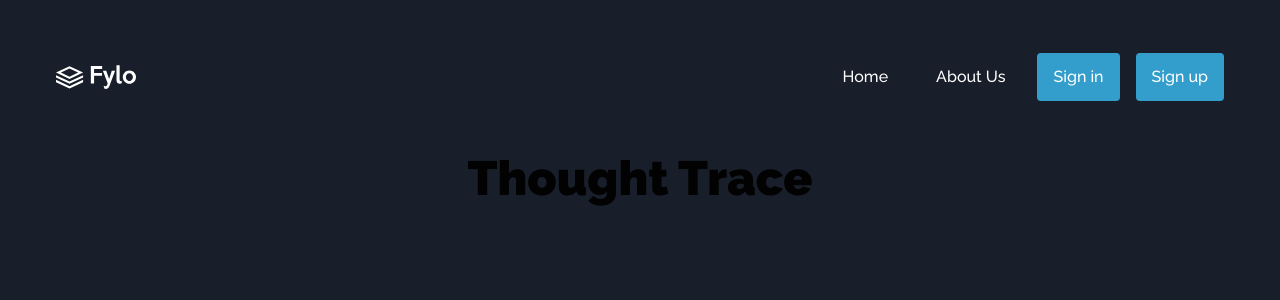
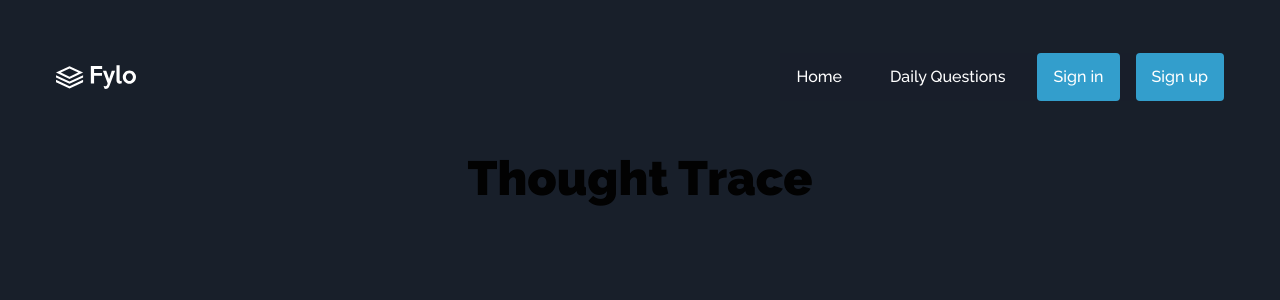
Before and after one commit to Timothy-Achonu/ThoughtTrace, a Next.js app: page / in a window 1280 px wide. Shown: the top 300 px of the page. Built offline with nearby package versions, Linux system fonts and the light colour scheme; no server answers; the database is empty.

Commit message:
regular code maintenance

```diff
--- a/src/app/(auth)/layout.tsx
+++ b/src/app/(auth)/layout.tsx
@@ -13,7 +13,8 @@ export default async function AuthLayout({
   }
   return (
     <main className="w-full min-h-screen">
-      <div className="bg-white text-black p-[5%] flex flex-col justify-center place-items-center flex-1 min-w-[MIN(100%,500px)]">
+      <div className="bg-white text-black p-[5%] min-h-screen flex
+      flex-col justify-center place-items-center flex-1 min-w-[MIN(100%,500px)]">
         {children}
       </div>
     </main>
--- a/src/components/templates/Navbar.tsx
+++ b/src/components/templates/Navbar.tsx
@@ -43,8 +43,8 @@ export function Navbar() {
         <Button intent={"ghost"} isLink={true} href="/">
           Home
         </Button>
-        <Button intent={"ghost"} isLink={true} href="/about">
-          About Us
+        <Button intent={"ghost"} isLink={true} href="/href">
+          Daily Questions
         </Button>
 
         {session?.user ? (
```
